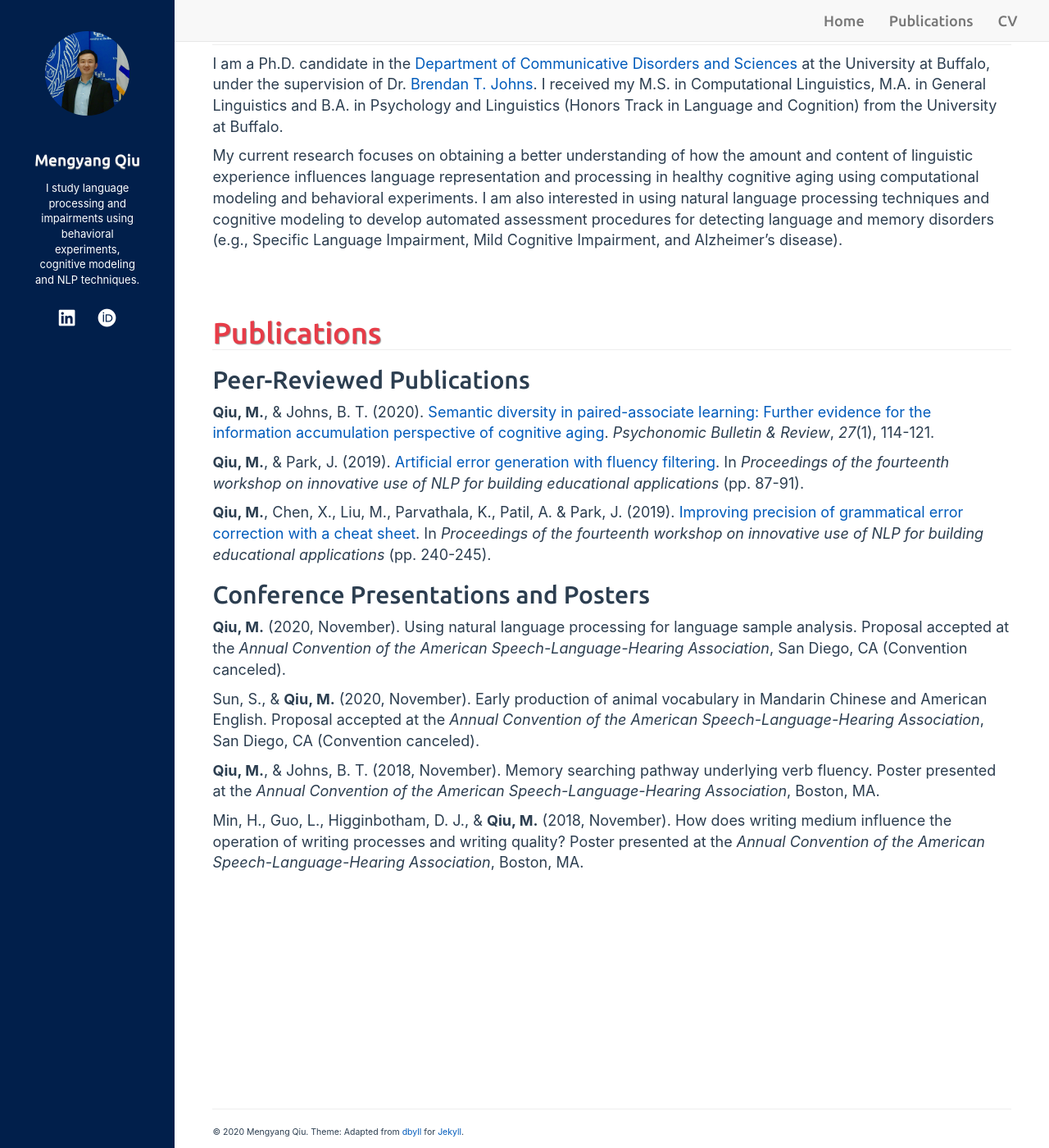
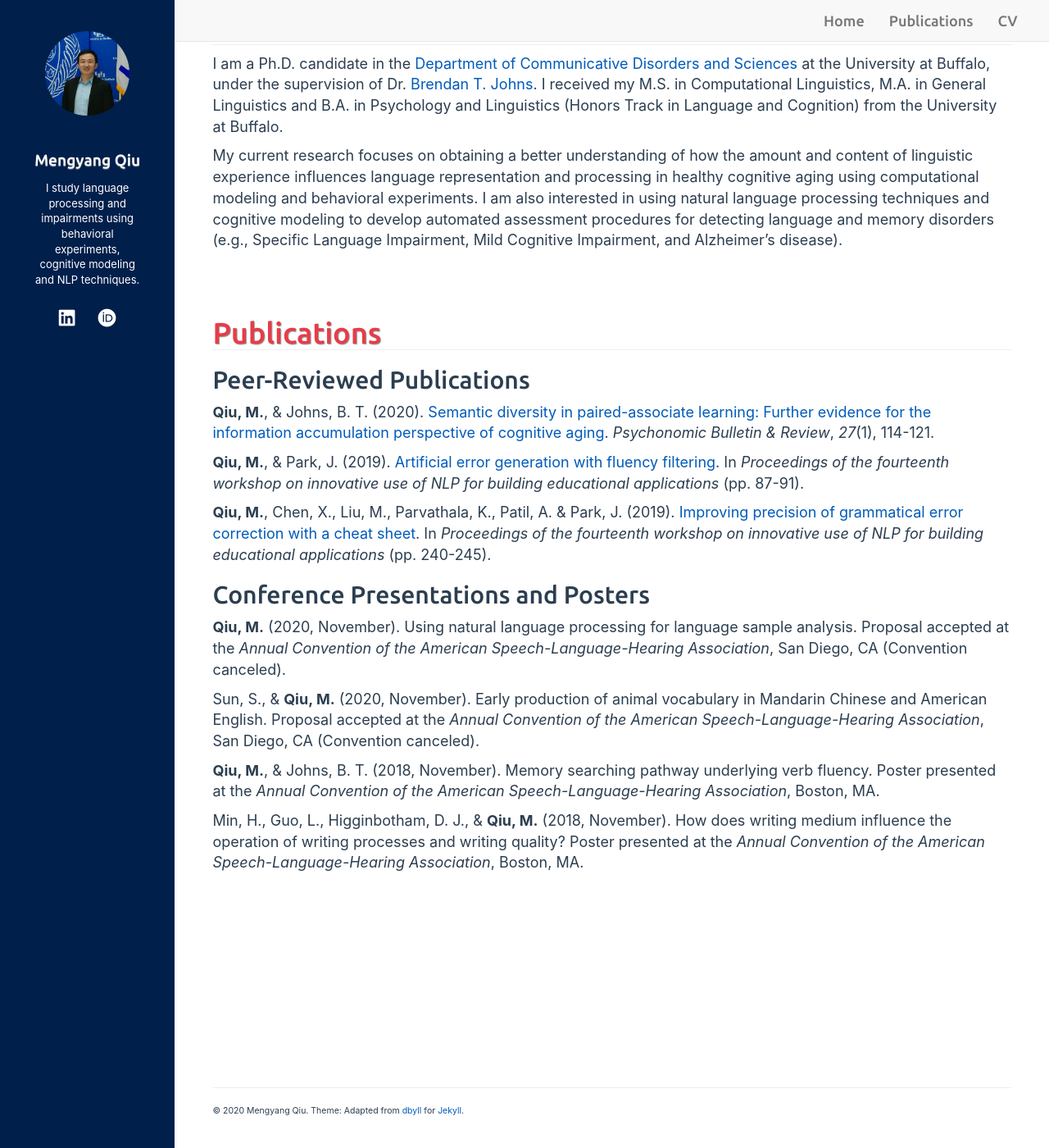
Before and after one commit to mengyangq/mengyangq.github.io, a Jekyll site: the page built from index.html, in a window 1280 px wide and 1400 px high, scrolled down 67 px. Shown: the whole window at 82% size. Built offline with Jekyll 4.4.1, drawn with Linux system fonts in a browser that asks for light colours; nearby versions of some CDN libraries; a style sheet for code colours, icons or effects is not loaded.

Commit message:
Sun Oct 11 22:17:21 EDT 2020

```diff
--- a/assets/css/style.css
+++ b/assets/css/style.css
@@ -9,7 +9,7 @@ body {
   padding-right: 3%;
   /*padding-top: 45px;*/
   padding-left: 3%;
-  padding-bottom: 22.5%;
+  padding-bottom: 20%;
 }
 
 .cv_page {
```
